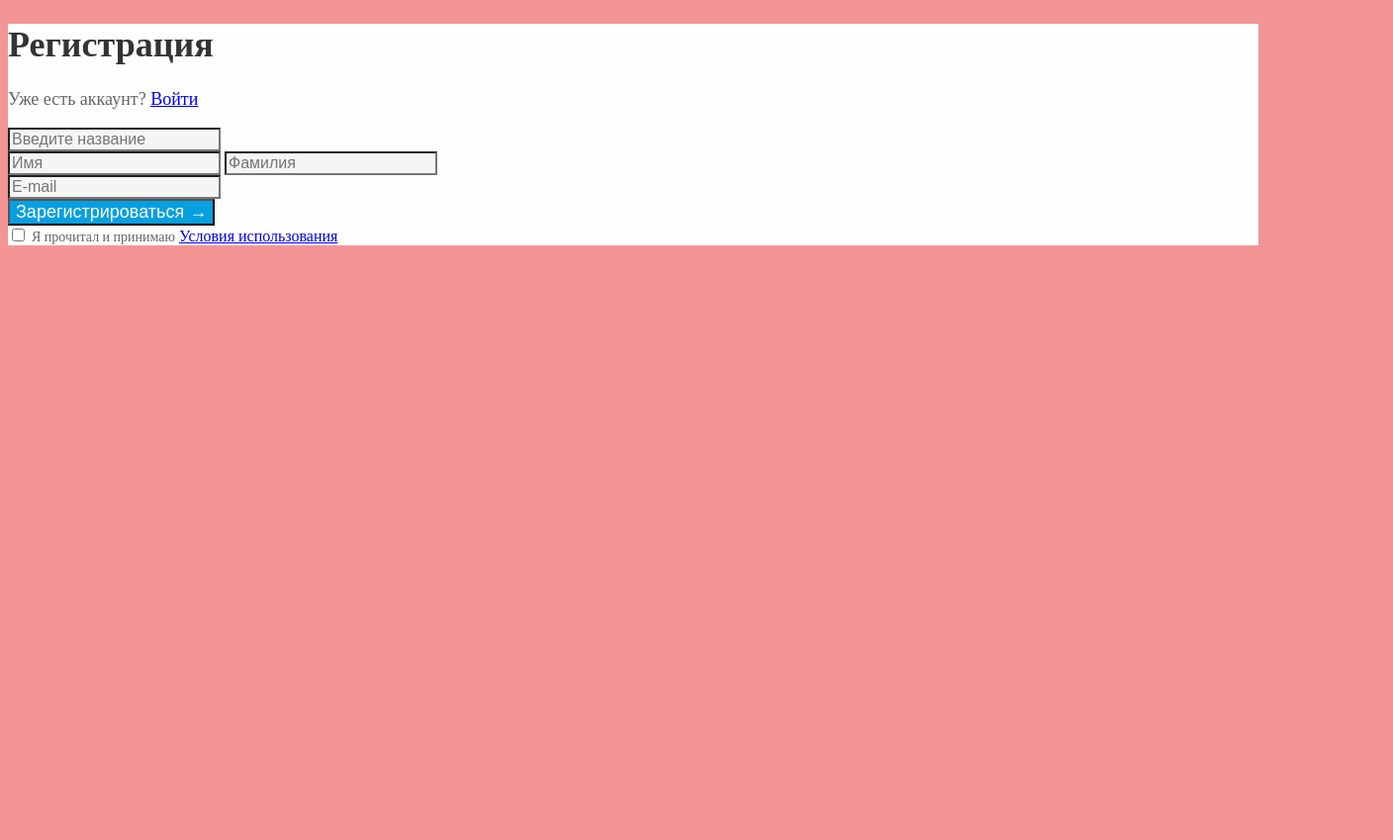
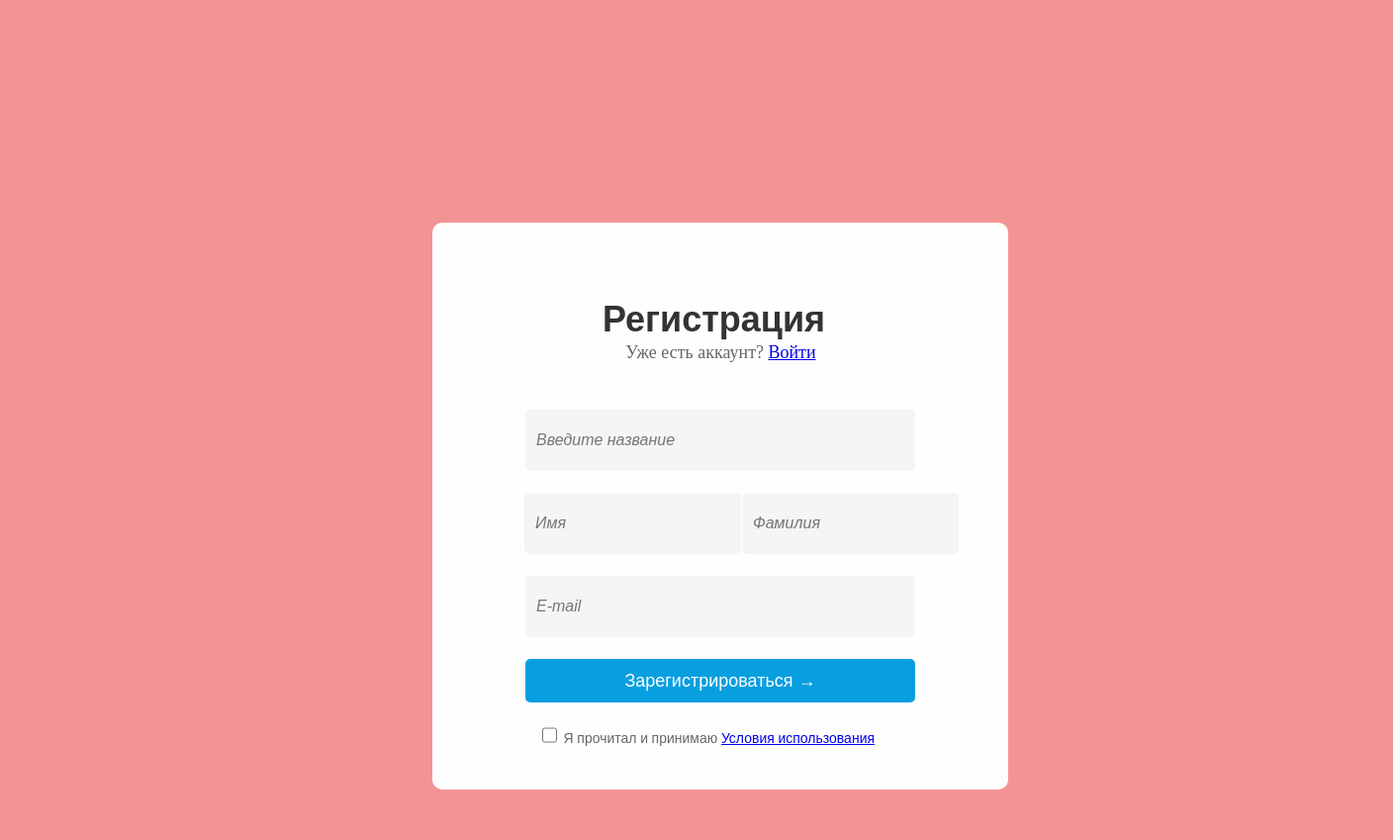
Before and after one commit to LizaY47/Hw, a plain HTML site: page 2-Form/form.html in a window 1280 px wide. Shown: the whole page at 99% size, 1408 px wide, since content can reach past the window. Before the commit the page ends 800 px from the top, so only its background shows below. Drawn offline with nearby package versions, Linux system fonts and the light colour scheme.

Commit message:
flex form

```diff
--- a/2-Form/form.html
+++ b/2-Form/form.html
@@ -5,6 +5,11 @@
     <meta name="viewport" content="width=device-width, initial-scale=1.0">
     <title>Document</title>
 <link rel="stylesheet" href="./style.css/style.css">
+<link rel="preconnect" href="https://fonts.googleapis.com">
+<link rel="preconnect" href="https://fonts.gstatic.com" crossorigin>
+<link
+    href="https://fonts.googleapis.com/css2?family=Open+Sans:ital,wght@0,300..800;1,300..800&family=Roboto:ital@0;1&display=swap"
+    rel="stylesheet">
 </head>
 <body>
     <main>
@@ -14,21 +19,25 @@
                 Уже есть аккаунт?
                 <a href="#">Войти</a>
             </p>
+            <div class="register">
             <div>
-                <input type="text" name="text" id="text" placeholder="Введите название" required>
+                <input name="text" id="text" placeholder="Введите название" required>
             </div>
-            <div>
-                <input type="text" name="fname" id="fname" placeholder="Имя" required>
+            <span>
+                <input  type="text" name="fname" id="fname" placeholder="Имя" required>
                 <input type="text" name="lname" id="lname" placeholder="Фамилия" required>
-            </div>
+            </span>
             <div>
             <input type="email" name="email" id="email" placeholder="E-mail" required>
             </div>
+            <div>
             <button type="submit">Зарегистрироваться &rarr;</button>
-            <div>
+            <div class="checkbox">
                 <input type="checkbox" name="agree" id="agree" required>
-                <label for="agree">Я прочитал и принимаю</label>
+                <label for="agree" class="cb">Я прочитал и принимаю</label>
                 <a href="#">Условия использования</a>
+            </div>
+            </div>
             </div>
         </form>
     </main>
--- a/2-Form/style.css/style.css
+++ b/2-Form/style.css/style.css
@@ -1,28 +1,101 @@
 body {
-    background-color: #F39494;
+    background: #F39494;
+    min-width: 1400px;
+
 }
 main {
     background-color: #FFFEFE;
+    Width: 582px;
+    Height: 573px;
+    margin: 225px 429px;
+    border-radius: 10px;
+
 }
 h1 {
+    font-family: "Open Sans", sans-serif;
     color: #333333;
     font-size: 36px;
+    text-align: center;
+    margin: 72px 106px 0 93px;
+
 }
 p {
     color: #666666;
     font-size: 18px;
+    text-align: center;
+
+    margin: 0 172px 47px 173px;
 }
 input {
     color: #999999;
     background-color: #F5F5F5;
     font-size: 16px;
+    border-color: #EEEEEE;
+    border: 1px;
+    Width: 15px;
+    Height: 16px;
+    padding: 9px 0 9px 11px ;
+
 }
 button {
     background-color: #089FE0;
     font-size: 18px;
     color: #FFFFFF;
+    Width: 394px;
+    Height: 44px;
+    border-radius: 5px;
+    border: none;
+    font-weight: 400;
+    line-height: 24.51px;
+    align-items:  Center;
+    padding: 9px ;
 }
 label {
     color: #666666;
     font-size: 14px;
+    Width: 233px;
+    Height: 19px;
+    font-family: "Open Sans", sans-serif;
+    font-weight: 400;
+    line-height: 19.07px;
 }
+.register {
+    display: flex;
+    flex-flow: column;
+    flex-wrap: wrap;
+    gap: 22px 95px;
+}
+div{
+    text-align: center;
+}
+form{
+
+    align-content: center;
+
+}
+#text, #fname, #lname, #email{
+    Width: 383px;
+    Height: 44px;
+    border-radius:  5px;
+    Border: 1px;
+    font-weight: 400;
+    font-style: italic;
+    font-size: 16px;
+    line-height: 21.79px;
+}
+span{
+    display:inline-flex;
+    Width: 394px;
+    Height: 45px;
+    align-items: center;
+    margin-left: 93px;
+    flex:1;
+    column-gap: 1px;
+}
+.checkbox{
+    font-family: "Open Sans", sans-serif;
+    margin: 22px 118px 91px 90px ;
+    font-weight:  400;
+    font-size:  14px;
+    line-height: 19.07px;
+}
```
